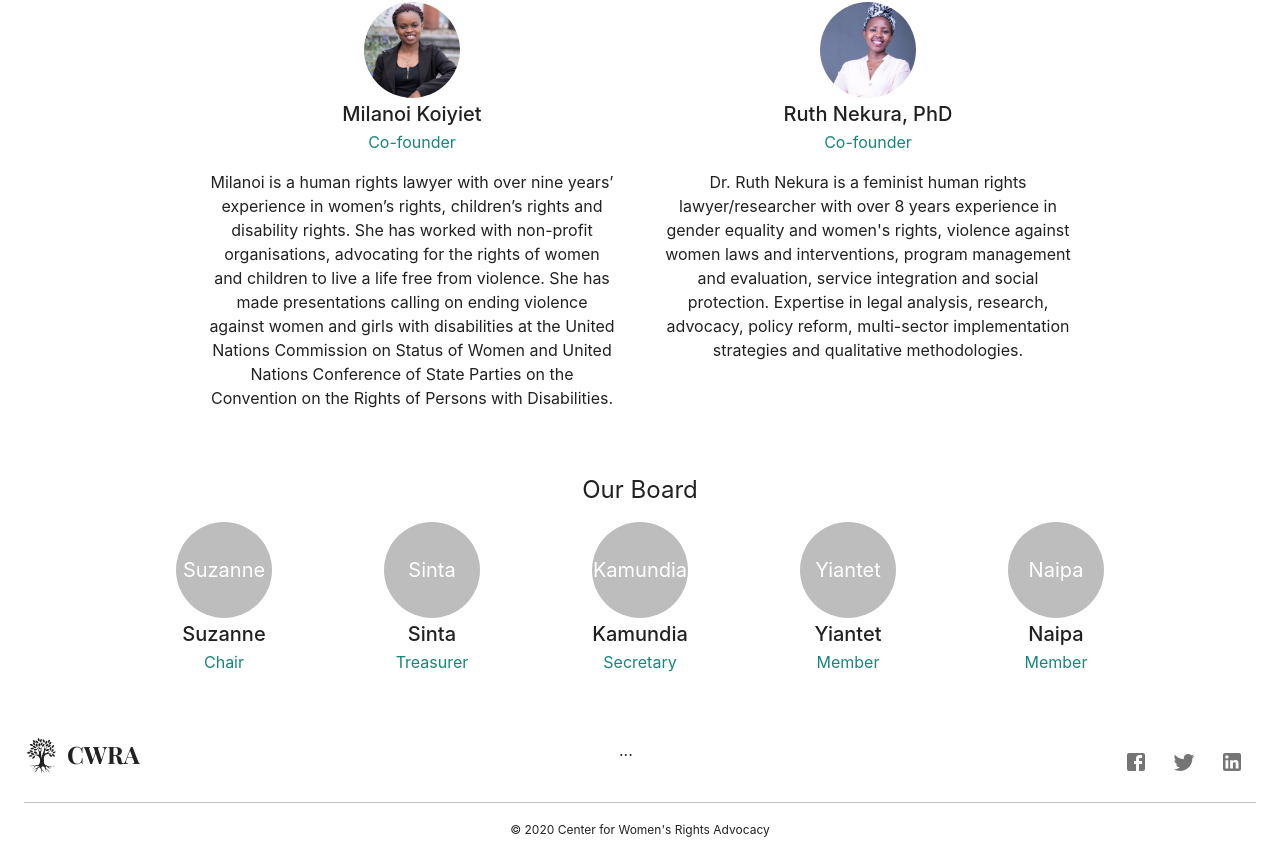
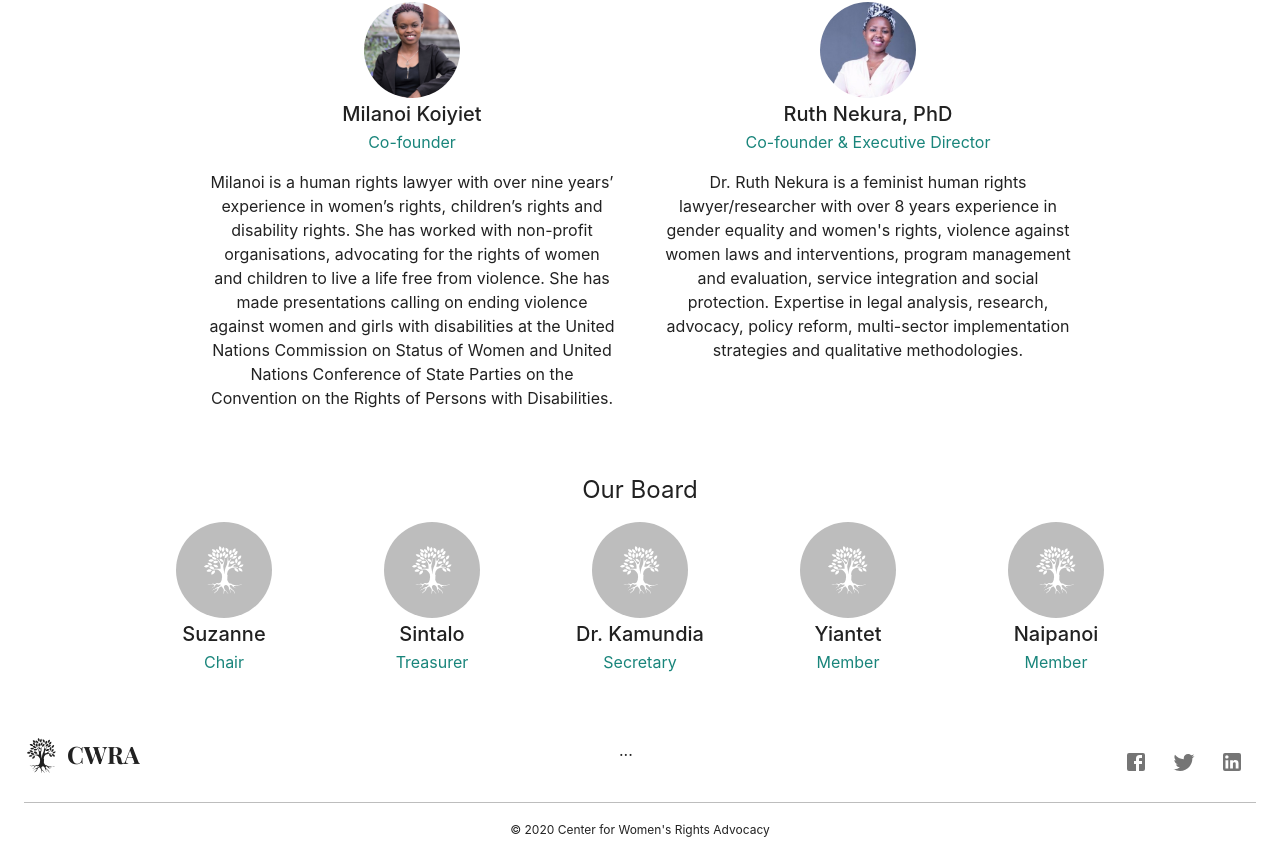
Before and after one commit to CWRAdvocacy/cwra.africa, a Next.js app: page / in a window 1280 px wide. Shown: the part 556-1403 px from the top of the page. Built offline with nearby package versions, Linux system fonts and the light colour scheme; a web font is replaced by a local one.

Commit message:
Update board bios

```diff
--- a/src/components/Team/Bio.jsx
+++ b/src/components/Team/Bio.jsx
@@ -3,6 +3,7 @@ import Avatar from '@material-ui/core/Avatar';
 import PropTypes from 'prop-types';
 import { Typography } from '@material-ui/core';
 import Box from '@material-ui/core/Box';
+import { CwraTreeIcon } from '../icons/CwraTreeIcon';
 
 const useStyles = makeStyles((theme) => ({
   root: {
@@ -13,6 +14,10 @@ const useStyles = makeStyles((theme) => ({
   small: {
     width: theme.spacing(3),
     height: theme.spacing(3),
+  },
+  medium: {
+    width: theme.spacing(6),
+    height: theme.spacing(6),
   },
   large: {
     width: theme.spacing(12),
@@ -26,7 +31,9 @@ export const Bio = ({
   const classes = useStyles();
   return (
     <Box className={classes.root}>
-      <Avatar alt={name} src={imageUrl} className={classes.large}>{name}</Avatar>
+      <Avatar alt={name} src={imageUrl} className={classes.large}>
+        <CwraTreeIcon className={classes.medium} />
+      </Avatar>
       <Typography variant="h6">{name}</Typography>
       <Typography color="secondary" paragraph>{position}</Typography>
       <Typography paragraph align="center">{brief}</Typography>
--- a/src/components/Team/Board.jsx
+++ b/src/components/Team/Board.jsx
@@ -10,11 +10,11 @@ const Board = () => {
       position: 'Chair',
     },
     {
-      name: 'Sinta',
+      name: 'Sintalo',
       position: 'Treasurer',
     },
     {
-      name: 'Kamundia',
+      name: 'Dr. Kamundia',
       position: 'Secretary',
     },
     {
@@ -22,7 +22,7 @@ const Board = () => {
       position: 'Member',
     },
     {
-      name: 'Naipa',
+      name: 'Naipanoi',
       position: 'Member',
     },
   ];
--- a/src/components/Team/Executive.jsx
+++ b/src/components/Team/Executive.jsx
@@ -14,7 +14,7 @@ export const Executive = () => {
     {
       name: 'Ruth Nekura, PhD',
       imageUrl: '/images/team/ruth.jpg',
-      position: 'Co-founder',
+      position: 'Co-founder & Executive Director',
       brief: 'Dr. Ruth Nekura is a feminist human rights lawyer/researcher with over 8 years experience in gender equality and women\'s rights, violence against women laws and interventions, program management and evaluation, service integration and social protection. Expertise in legal analysis, research, advocacy, policy reform, multi-sector implementation strategies and qualitative methodologies.',
     },
   ];
```
